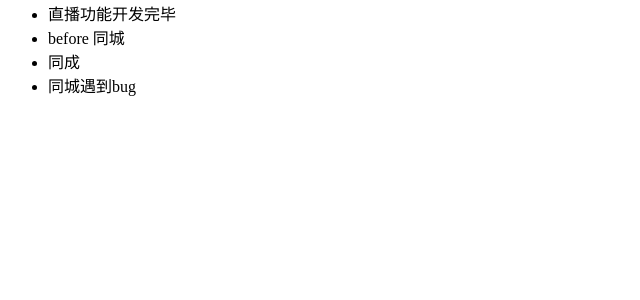
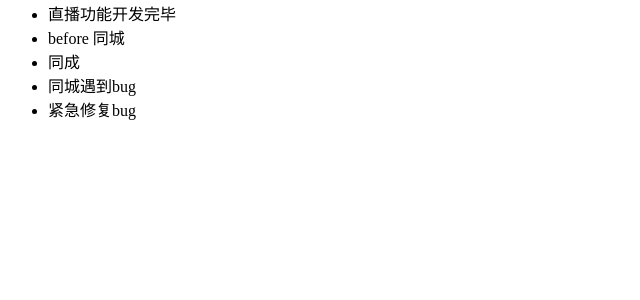
Before and after one commit to Zachary-Parker/I-am-so-awesome, a Django app: template templates/index.html in a window 1280 px wide. Shown: the part 207-507 px from the top of the page, without its empty margins (0-640 px from the left). Run offline with Django 3.2, Linux system fonts and the light colour scheme; the template is opened without the code that fills it, so the values that code supplies are empty.

Commit message:
紧急修补bug

```diff
--- a/templates/index.html
+++ b/templates/index.html
@@ -19,6 +19,7 @@
     <li>before 同城</li>
     <li>同成</li>
     <li>同城遇到bug</li>
+    <li>紧急修复bug</li>
 
 </ul>
 
```
